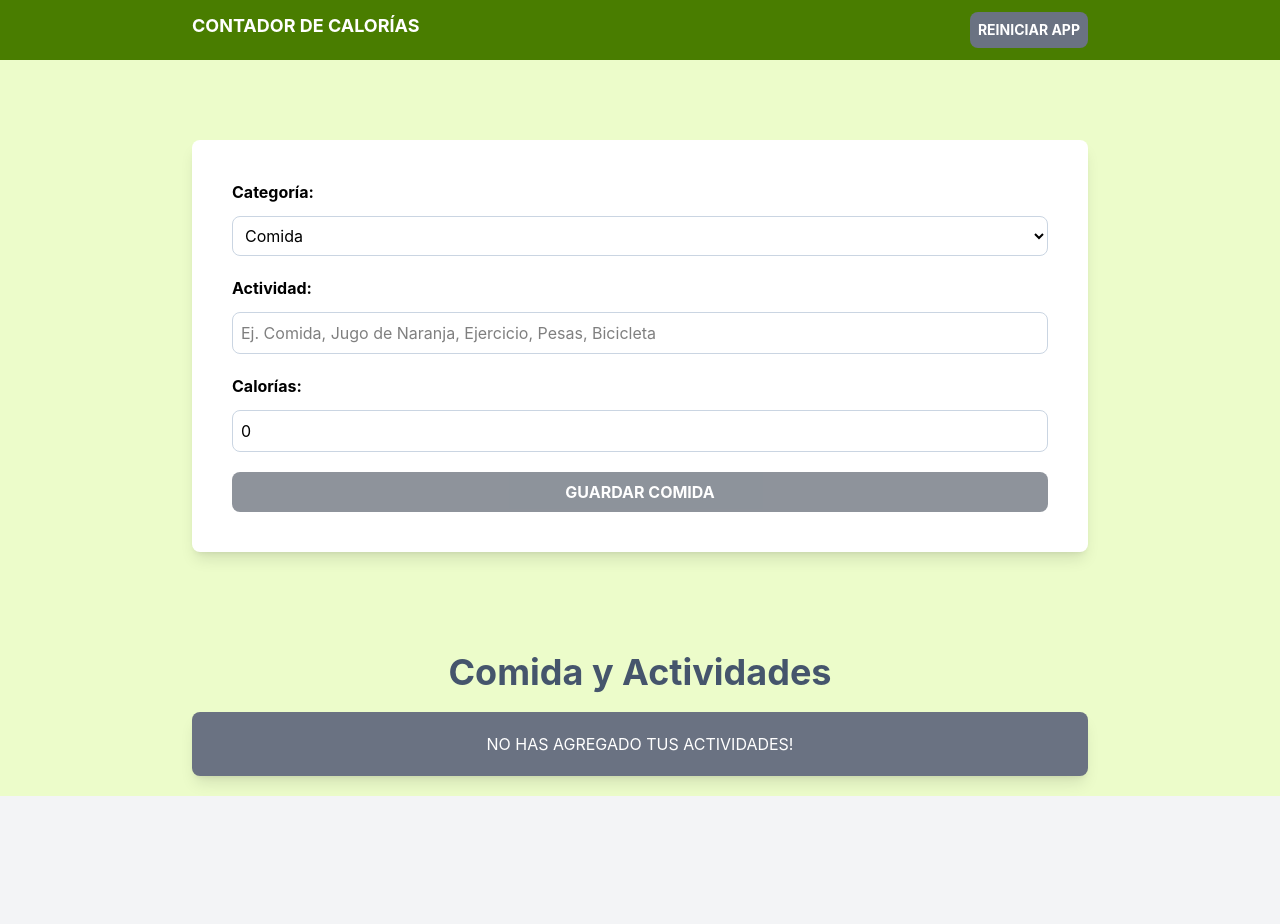
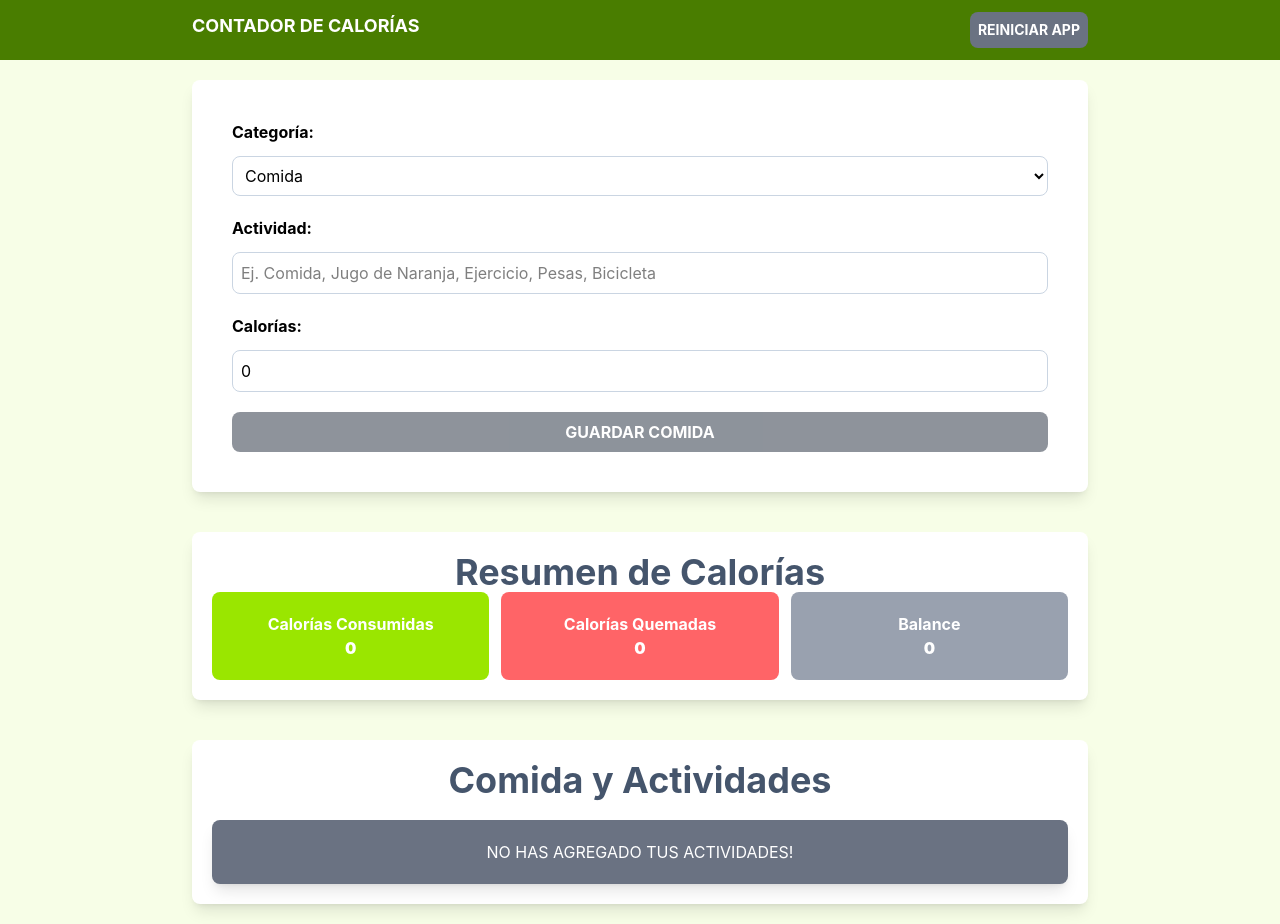
Before and after one commit to eliascaceresy/calorie-tracker-ts, a React (Vite) app: page / in a window 1280 px wide. Before the commit the page ends 800 px from the top, so only its background shows below. Built offline with nearby package versions, Linux system fonts and the light colour scheme.

Commit message:
[Componente para resumen de calorias]

```diff
--- a/src/App.tsx
+++ b/src/App.tsx
@@ -2,6 +2,7 @@ import { useCallback, useEffect, useReducer } from "react";
 import ActivityForm from "./components/ActivityForm";
 import { activityReducer, initialState } from "./reducers/activityReducer";
 import ActivitiesList from "./components/ActivitiesList";
+import CaloriesTacker from "./components/CaloriesTacker";
 
 function App() {
   const [state, dispatch] = useReducer(
@@ -35,13 +36,18 @@ function App() {
           </button>
         </div>
       </header>
-      <section className="bg-lime-100 py-20 px-5">
+      <section className="bg-lime-50 p-5">
         <div className="max-w-4xl mx-auto">
           <ActivityForm dispatch={dispatch} activityEdit={(state ?? initialState).activityEdit!} />
         </div>
       </section>
-      <section className="bg-lime-100 p-5">
-        <div className="max-w-4xl mx-auto">
+      <section className="bg-lime-50 p-5">
+        <div className="max-w-4xl mx-auto bg-white p-5 rounded-lg shadow-lg">
+          <CaloriesTacker activities={state?.activities ?? []} />
+        </div>
+      </section>
+      <section className="bg-lime-50 p-5">
+        <div className="max-w-4xl mx-auto bg-white p-5 rounded-lg shadow-lg">
           <ActivitiesList activities={state?.activities ?? []} dispatch={dispatch} />
         </div>
       </section>
--- a/src/components/ActivitiesList.tsx
+++ b/src/components/ActivitiesList.tsx
@@ -4,12 +4,12 @@ import type { ActivityType } from "../types";
 import categories from "../data/categories";
 import type { ActivityActionsType } from "../reducers/activityReducer";
 
-type ActivitiesListProps = {
+type ActivitiesListPropsType = {
   activities: ActivityType[];
   dispatch: ActionDispatch<[action: ActivityActionsType]>;
 };
 
-const ActivitiesList = ({ activities, dispatch }: ActivitiesListProps) => {
+const ActivitiesList = ({ activities, dispatch }: ActivitiesListPropsType) => {
   const activityCategoryName = (categoryId: number) =>
     categories.find(category => category.id === categoryId)?.name ?? "Categoría desconocida";
 
--- a/src/components/ActivityForm.tsx
+++ b/src/components/ActivityForm.tsx
@@ -4,12 +4,12 @@ import categories from "../data/categories";
 import type { ActivityType } from "../types";
 import type { ActivityActionsType } from "../reducers/activityReducer";
 
-type ActivityFormmProps = {
+type ActivityFormmPropsType = {
   dispatch: ActionDispatch<[action: ActivityActionsType]>;
   activityEdit: ActivityType;
 };
 
-const ActivityForm = ({ dispatch, activityEdit }: ActivityFormmProps) => {
+const ActivityForm = ({ dispatch, activityEdit }: ActivityFormmPropsType) => {
   const initialStateForm: ActivityType = {
     id: uuidv4(),
     category: 1,
@@ -27,7 +27,7 @@ const ActivityForm = ({ dispatch, activityEdit }: ActivityFormmProps) => {
   }, [activityEdit]);
 
   const handleChange = (e: ChangeEvent<HTMLSelectElement | HTMLInputElement>) => {
-    const value = e.target.id === "category" ? Number(e.target.value) : e.target.value;
+    const value = e.target.id === "category" || e.target.id === "calories" ? Number(e.target.value) : e.target.value;
 
     setActivity({
       ...activity,
--- /dev/null
+++ b/src/components/CaloriesTacker.tsx
@@ -0,0 +1,38 @@
+import { useMemo } from "react";
+import type { ActivityType } from "../types";
+
+type CaloriesTrackerPropsType = {
+  activities: ActivityType[];
+};
+
+const CaloriesTacker = ({ activities }: CaloriesTrackerPropsType) => {
+  const consumedCalories = useMemo(() => {
+    return activities.reduce((total, activity) => (activity.category === 1 ? total + activity.calories : total), 0);
+  }, [activities]);
+
+  const burnedCalories = useMemo(() => {
+    return activities.reduce((total, activity) => (activity.category === 2 ? total + activity.calories : total), 0);
+  }, [activities]);
+
+  return (
+    <>
+      <h2 className="font-bold text-4xl text-slate-600 text-center">Resumen de Calorías</h2>
+      <div className="grid md:grid-cols-3 gap-3 text-center">
+        <p className="bg-lime-400 rounded-lg p-5">
+          <h2 className="font-bold text-white text-center">Calorías Consumidas</h2>
+          <p className="font-black text-white">{consumedCalories}</p>
+        </p>
+        <p className="bg-red-400 rounded-lg p-5">
+          <h2 className="font-bold text-white text-center">Calorías Quemadas</h2>
+          <p className="font-black text-white">{burnedCalories}</p>
+        </p>
+        <p className="bg-gray-400 rounded-lg p-5">
+          <h2 className="font-bold text-white text-center">Balance</h2>
+          <p className="font-black text-white">{consumedCalories - burnedCalories}</p>
+        </p>
+      </div>
+    </>
+  );
+};
+
+export default CaloriesTacker;
```
